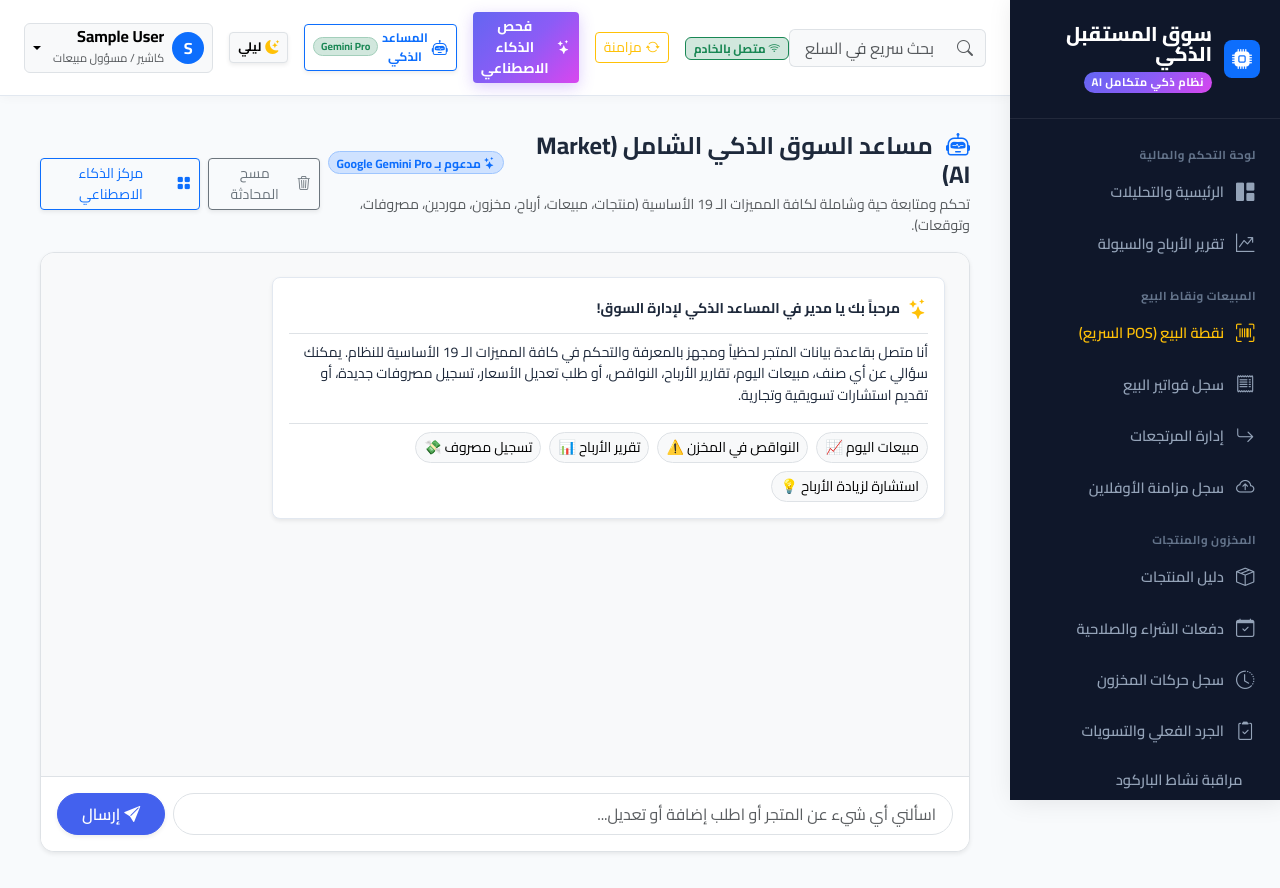
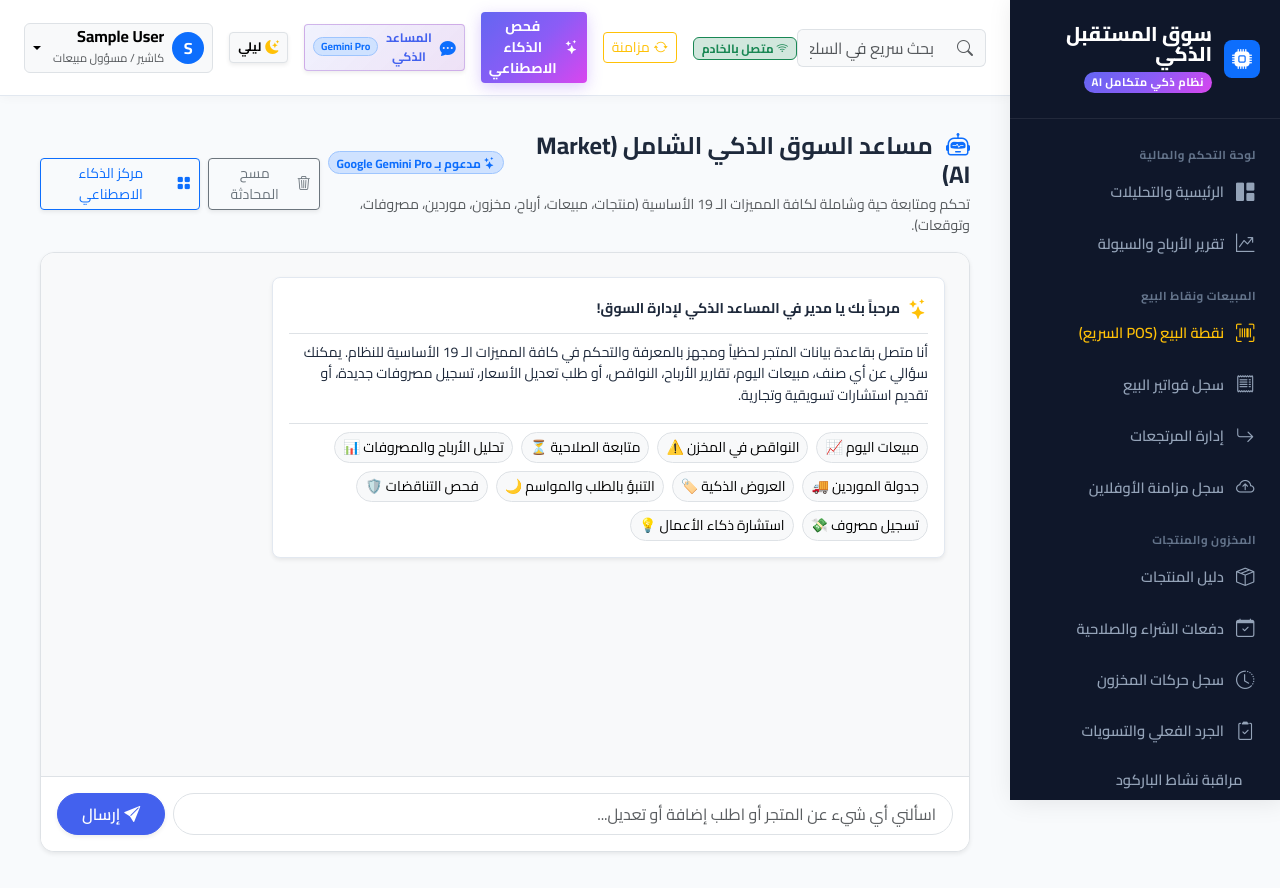
Before and after one commit to zezo3831849-dotcom/-AI-Market-, a Django app: page /intelligence/chatbot/ in a window 1280 px wide. Run offline with Django 5.2, Linux system fonts and the light colour scheme; the visitor is signed in with stand-in values (Sample User, id 1); data comes from the database, SQL or seed files in the repository; data that the repository does not hold is empty.

Commit message:
Directly link navbar Smart Assistant button to comprehensive Market AI Gemini Pro page

```diff
--- a/static/css/custom.css
+++ b/static/css/custom.css
@@ -549,13 +549,42 @@ body {
    AI Market Assistant - Chatbot Styles
    ========================================================================== */
 
-#navbarChatbotBtn {
-    transition: all 0.2s ease-in-out;
+#navbarChatbotBtn,
+.btn-ai-chat {
+    background: linear-gradient(135deg, rgba(67, 97, 238, 0.08) 0%, rgba(114, 9, 183, 0.12) 100%);
+    border: 1px solid rgba(114, 9, 183, 0.25);
+    color: #4361ee;
+    font-weight: 700;
+    transition: all 0.25s ease-in-out;
 }
 
-#navbarChatbotBtn:hover {
+#navbarChatbotBtn:hover,
+.btn-ai-chat:hover {
+    background: linear-gradient(135deg, #4361ee 0%, #7209b7 100%);
+    color: #ffffff !important;
+    border-color: transparent;
     transform: translateY(-1px);
-    box-shadow: 0 4px 12px rgba(67, 97, 238, 0.25) !important;
+    box-shadow: 0 4px 15px rgba(114, 9, 183, 0.35) !important;
+}
+
+#navbarChatbotBtn:hover i,
+#navbarChatbotBtn:hover span,
+.btn-ai-chat:hover i,
+.btn-ai-chat:hover span {
+    color: #ffffff !important;
+}
+
+[data-bs-theme="dark"] #navbarChatbotBtn,
+[data-bs-theme="dark"] .btn-ai-chat {
+    background: linear-gradient(135deg, rgba(67, 97, 238, 0.2) 0%, rgba(114, 9, 183, 0.25) 100%);
+    border-color: rgba(129, 140, 248, 0.4);
+    color: #c7d2fe;
+}
+
+[data-bs-theme="dark"] #navbarChatbotBtn:hover,
+[data-bs-theme="dark"] .btn-ai-chat:hover {
+    background: linear-gradient(135deg, #4f46e5 0%, #7c3aed 100%);
+    color: #ffffff !important;
 }
 
 /* Chatbot Window Container */
--- a/templates/base.html
+++ b/templates/base.html
@@ -229,12 +229,12 @@
                         <span>فحص الذكاء الاصطناعي</span>
                     </a>
 
-                    <!-- AI Market Assistant Chatbot Button in Navbar -->
-                    <button type="button" id="navbarChatbotBtn" class="btn btn-outline-primary btn-sm d-flex align-items-center gap-1 shadow-sm px-2 py-1" onclick="ChatbotController.toggle()" title="مساعد السوق الذكي الشامل">
-                        <i class="bi bi-robot fs-6 text-primary"></i>
+                    <!-- AI Market Assistant Chatbot Link in Navbar -->
+                    <a href="{% url 'intelligence:chatbot_page' %}" id="navbarChatbotBtn" class="btn btn-ai-chat btn-sm d-flex align-items-center gap-2 shadow-sm px-2 py-1 text-decoration-none" title="مساعد السوق الذكي الشامل (Market AI) مدعوم بـ Google Gemini Pro">
+                        <i class="bi bi-chat-dots-fill fs-6 text-primary"></i>
                         <span class="small fw-bold">المساعد الذكي</span>
-                        <span class="badge bg-success-subtle text-success border border-success-subtle rounded-pill d-none d-xl-inline" style="font-size: 0.65rem;">Gemini Pro</span>
-                    </button>
+                        <span class="badge bg-primary-subtle text-primary border border-primary-subtle rounded-pill d-none d-xl-inline" style="font-size: 0.65rem;">Gemini Pro</span>
+                    </a>
 
                     <!-- Dark Mode Toggle Button -->
                     <button id="themeToggleBtn" class="btn btn-light btn-sm border d-flex align-items-center gap-1 shadow-sm px-2 py-1" onclick="ThemeManager.toggle()" title="التبديل بين الوضع الليلي والنهاري">
--- a/templates/intelligence/chatbot.html
+++ b/templates/intelligence/chatbot.html
@@ -43,9 +43,14 @@
                     <div class="d-flex flex-wrap gap-2 mt-3 pt-2 border-top">
                         <button type="button" class="btn btn-sm btn-light border rounded-pill fullpage-chip" data-msg="مبيعات اليوم">مبيعات اليوم 📈</button>
                         <button type="button" class="btn btn-sm btn-light border rounded-pill fullpage-chip" data-msg="النواقص في المخزن">النواقص في المخزن ⚠️</button>
-                        <button type="button" class="btn btn-sm btn-light border rounded-pill fullpage-chip" data-msg="تقرير الأرباح والسيولة لهذا الشهر">تقرير الأرباح 📊</button>
+                        <button type="button" class="btn btn-sm btn-light border rounded-pill fullpage-chip" data-msg="المنتجات القريبة من انتهاء الصلاحية">متابعة الصلاحية ⏳</button>
+                        <button type="button" class="btn btn-sm btn-light border rounded-pill fullpage-chip" data-msg="تقرير الأرباح والسيولة لهذا الشهر">تحليل الأرباح والمصروفات 📊</button>
+                        <button type="button" class="btn btn-sm btn-light border rounded-pill fullpage-chip" data-msg="أوامر الشراء ومواعيد زيارة الموردين">جدولة الموردين 🚚</button>
+                        <button type="button" class="btn btn-sm btn-light border rounded-pill fullpage-chip" data-msg="اقتراحات العروض الذكية والخصومات">العروض الذكية 🏷️</button>
+                        <button type="button" class="btn btn-sm btn-light border rounded-pill fullpage-chip" data-msg="توقعات الطلب المستقبلي والمواسم">التنبؤ بالطلب والمواسم 🌙</button>
+                        <button type="button" class="btn btn-sm btn-light border rounded-pill fullpage-chip" data-msg="فحص التناقضات والشذوذ في المبيعات والمخزون">فحص التناقضات 🛡️</button>
                         <button type="button" class="btn btn-sm btn-light border rounded-pill fullpage-chip" data-msg="سجل مصروف كهرباء بقيمة 350">تسجيل مصروف 💸</button>
-                        <button type="button" class="btn btn-sm btn-light border rounded-pill fullpage-chip" data-msg="ازاي ازود ارباح السوبر ماركت؟">استشارة لزيادة الأرباح 💡</button>
+                        <button type="button" class="btn btn-sm btn-light border rounded-pill fullpage-chip" data-msg="ازاي ازود ارباح السوبر ماركت؟">استشارة ذكاء الأعمال 💡</button>
                     </div>
                 </div>
             </div>
@@ -113,6 +118,19 @@ document.addEventListener('DOMContentLoaded', function() {
     const togglePasswordBtn = document.getElementById('toggleFullpagePasswordBtn');
 
     let currentPendingAction = null;
+
+    function getSafeCsrfToken() {
+        if (typeof getCsrfToken === 'function') {
+            try {
+                const t = getCsrfToken();
+                if (t) return t;
+            } catch (e) {}
+        }
+        const cookie = document.cookie.split('; ').find(row => row.startsWith('csrftoken='));
+        if (cookie) return cookie.split('=')[1];
+        const input = document.querySelector('[name=csrfmiddlewaretoken]');
+        return input ? input.value : '';
+    }
 
     function escapeHtml(str) {
         if (!str) return '';
@@ -235,7 +253,7 @@ document.addEventListener('DOMContentLoaded', function() {
                 method: 'POST',
                 headers: {
                     'Content-Type': 'application/json',
-                    'X-CSRFToken': getCsrfToken()
+                    'X-CSRFToken': getSafeCsrfToken()
                 },
                 body: JSON.stringify({
                     message: text,
@@ -289,7 +307,7 @@ document.addEventListener('DOMContentLoaded', function() {
                 method: 'POST',
                 headers: {
                     'Content-Type': 'application/json',
-                    'X-CSRFToken': getCsrfToken()
+                    'X-CSRFToken': getSafeCsrfToken()
                 },
                 body: JSON.stringify({
                     auth_data: authData,
```
